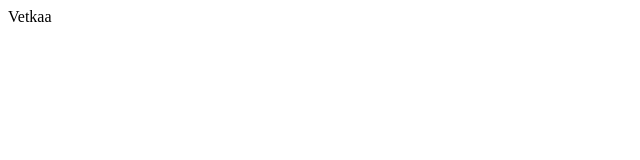
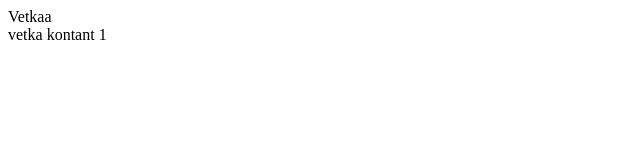
Before and after one commit to StepanSobolev/first, a plain HTML site: page index.html in a window 1280 px wide. Shown: the full height of the page, 0-640 px from the left. Drawn offline with Linux system fonts and the light colour scheme.

Commit message:
dsgsdgsdg

```diff
--- a/index.html
+++ b/index.html
@@ -12,6 +12,11 @@
     <div class="head-title">
         Vetkaa
     </div>
+    <section class="contant">
+        <div class="contant-title">
+            vetka kontant 1
+        </div>
+    </section>
 </header>
 </body>
 </html>
```
